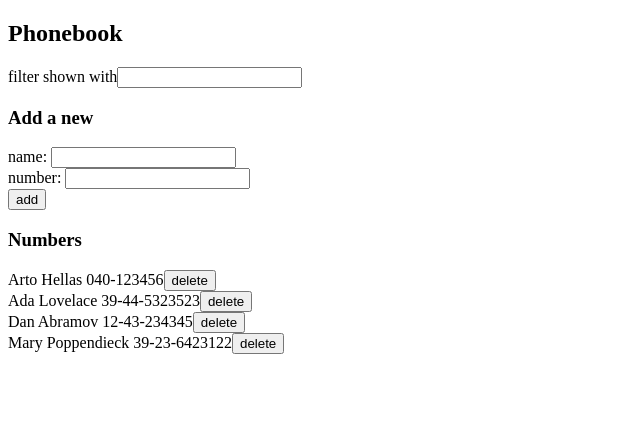
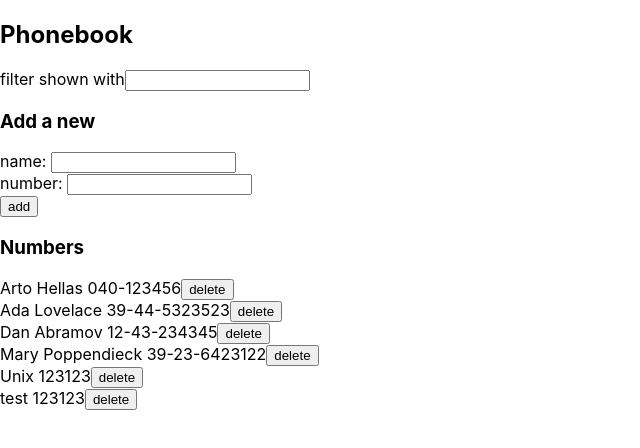
Before and after one commit to unixzilla/fullstack_exercises, a React (Create React App) app in the folder part2/phonebook/: page / in a window 1280 px wide. Shown: the top 448 px of the page, without its empty margins (0-640 px from the left). Built offline with nearby package versions, Linux system fonts and the light colour scheme; data requests are answered from the project's data file.

Commit message:
completed 2.20

```diff
--- a/part2/phonebook/db.json
+++ b/part2/phonebook/db.json
@@ -19,6 +19,16 @@
       "name": "Mary Poppendieck",
       "number": "39-23-6423122",
       "id": 4
+    },
+    {
+      "name": "Unix",
+      "number": "123123",
+      "id": 5
+    },
+    {
+      "name": "test",
+      "number": "123123",
+      "id": 6
     }
   ]
 }
--- a/part2/phonebook/src/App.js
+++ b/part2/phonebook/src/App.js
@@ -3,6 +3,7 @@ import phonebookService from './services/phonebook'
 import Persons from './components/Persons'
 import Filter from './components/Filter'
 import PersonForm from './components/PersonForm'
+import Notification from './components/Notification'
 
 const App = () => {
   const [persons, setPersons] = useState([])
@@ -17,6 +18,8 @@ const App = () => {
   const [ newNumber, setNewNumber ] = useState('')
   const [ newName, setNewName ] = useState('')
   const [ newSearch, setSearch ] = useState('')
+  const [ errorMessage, setErrorMessage ] = useState(null)
+  const [ notificationStyle, setNotificationStyle ] = useState('error green')
 
   const removePersonClick = (id) => {
     const samePerson = persons.find(person => person.id === id)
@@ -27,7 +30,13 @@ const App = () => {
             setPersons(persons.filter(person => person.id !== id))
           })
           .catch(error => {
-            console.log(error)
+            setNotificationStyle('error red')
+            setErrorMessage(`Information of ${samePerson.name} has already been removed from server`)
+            setPersons(persons.filter(person => person.id !== id))
+            setTimeout(() => {
+             setErrorMessage(null)
+            setNotificationStyle('error green')
+            }, 2000);
           })
       }
     }
@@ -51,10 +60,18 @@ const App = () => {
    }else{
      phonebookService.addPerson(newEntry)
        .then(newData => {
+         setErrorMessage(`Added ${newData.name}`)
          setPersons(persons.concat(newData))
+         setTimeout(() => {
+          setErrorMessage(null)
+         }, 2000);
        })
        .catch(error => {
          console.log(error)
+         setErrorMessage('Error')
+         setTimeout(() => {
+          setErrorMessage(null)
+         }, 2000);
        })
      setNewName('')
      setNewNumber('')
@@ -66,6 +83,7 @@ const App = () => {
   return (
     <div>
       <h2>Phonebook</h2>
+      <Notification message={errorMessage} className={notificationStyle}/>
       <Filter search={newSearch} setSearch={setSearch} />
       <h3>Add a new</h3>
       <PersonForm
--- /dev/null
+++ b/part2/phonebook/src/components/Notification.js
@@ -0,0 +1,12 @@
+import React from 'react'
+const Notification = ({message,className}) => {
+    if(message === null){
+        return null
+    }
+    return (
+        <div className={className}>
+            {message}
+        </div>
+    )
+}
+export default Notification
--- a/part2/phonebook/src/index.css
+++ b/part2/phonebook/src/index.css
@@ -11,3 +11,17 @@ code {
   font-family: source-code-pro, Menlo, Monaco, Consolas, 'Courier New',
     monospace;
 }
+
+.error {
+  background-color: lightgray;
+  border-radius: 5px;
+  border-style: solid;
+  padding: 10px;
+  margin-bottom: 10px;
+}
+.red {
+  color:red;
+}
+.green {
+  color:green;
+}
--- a/part2/phonebook/src/index.js
+++ b/part2/phonebook/src/index.js
@@ -1,5 +1,6 @@
 import ReactDOM from 'react-dom';
 import App from './App';
+import './index.css'
 ReactDOM.render(
     <App />,
   document.getElementById('root')
```
